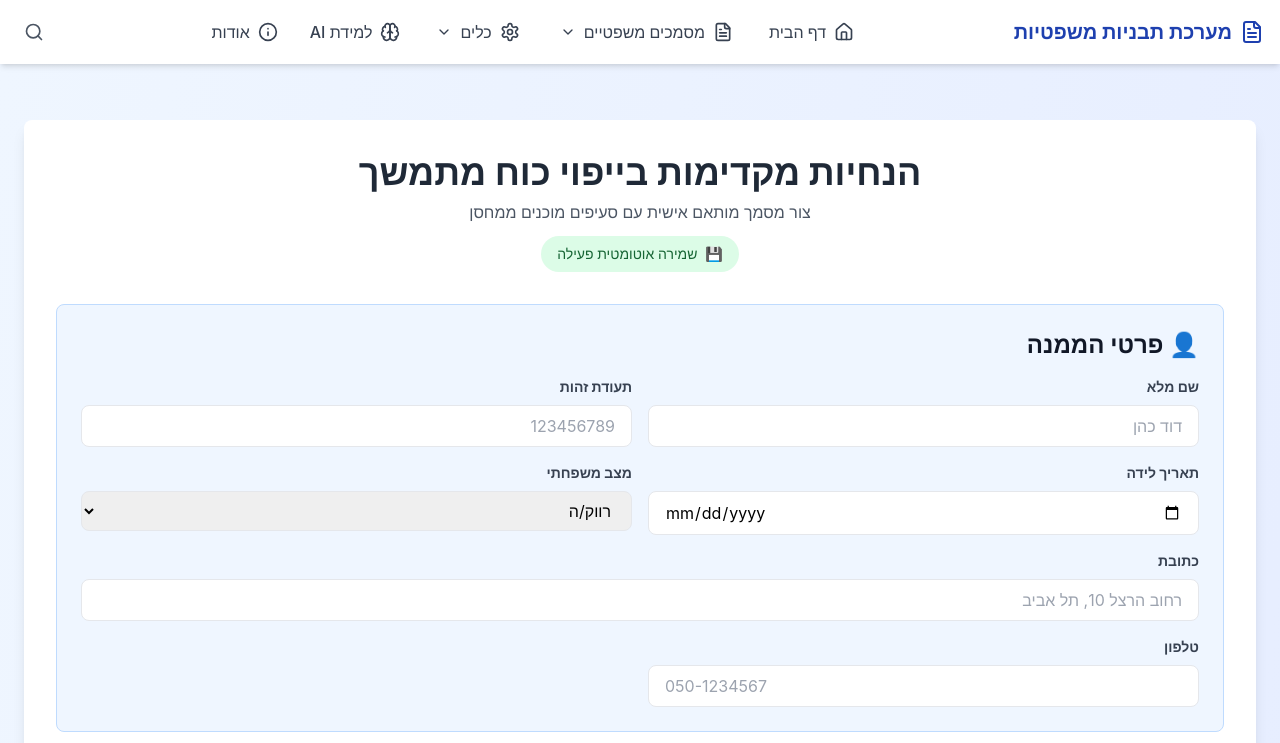
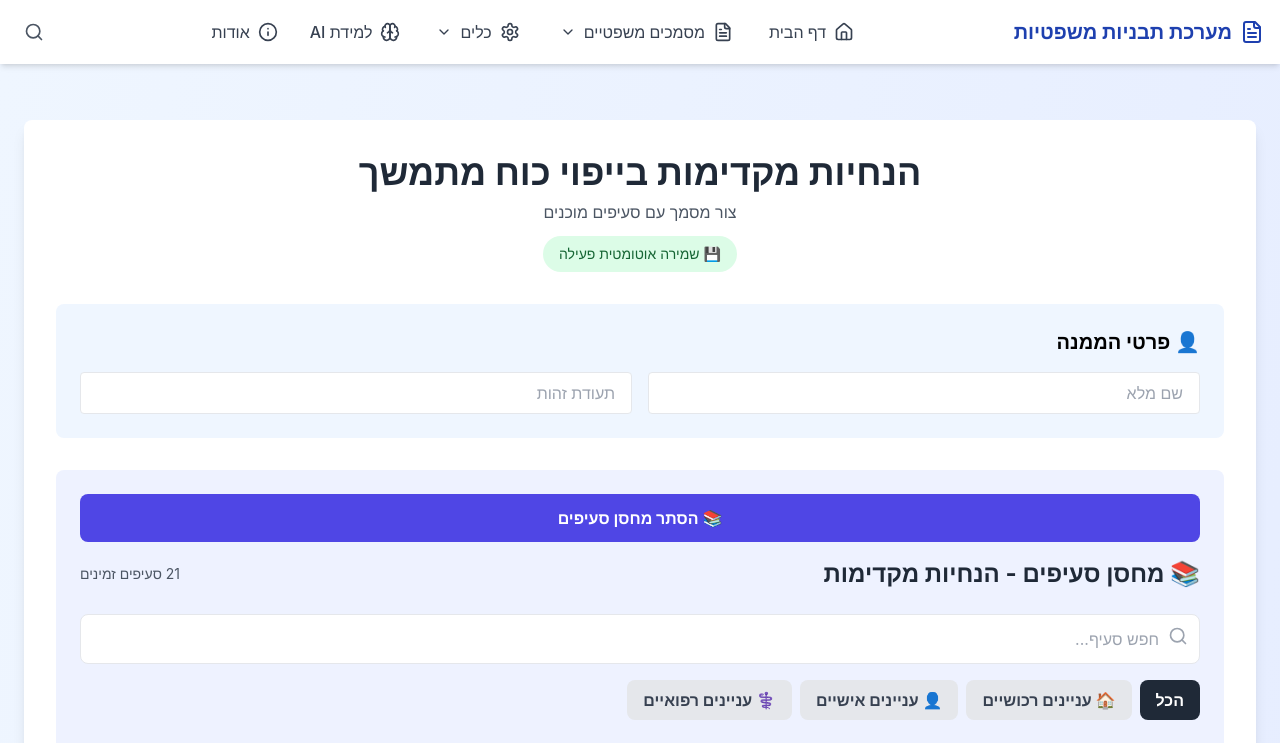
Before and after one commit to liatbenshai/legal-templates-clean-2.0, a Next.js app: page /documents/advance-directives in a window 1280 px wide. Shown: the top 743 px of the page. Built offline with nearby package versions, Linux system fonts and the light colour scheme.

Commit message:
Fix: Use clean version without TypeScript errors

```diff
--- a/app/documents/advance-directives/page.tsx
+++ b/app/documents/advance-directives/page.tsx
@@ -1,11 +1,11 @@
 'use client';
 
-import AdvanceDirectivesDocument from '@/components/AdvanceDirectivesDocument';
+import AdvanceDirectivesDocumentClean from '@/components/AdvanceDirectivesDocumentClean';
 
 export default function AdvanceDirectivesPage() {
   return (
     <div className="min-h-screen bg-gradient-to-br from-blue-50 to-indigo-100 py-8">
-      <AdvanceDirectivesDocument />
+      <AdvanceDirectivesDocumentClean />
     </div>
   );
 }
--- /dev/null
+++ b/components/AdvanceDirectivesDocumentClean.tsx
@@ -0,0 +1,156 @@
+'use client';
+
+import { useState, useEffect } from 'react';
+import AdvanceDirectivesWarehouse from './AdvanceDirectivesWarehouse';
+
+interface Attorney {
+  fullName: string;
+  idNumber: string;
+  relationship: string;
+  address: string;
+  phone: string;
+  gender: 'male' | 'female';
+}
+
+interface CustomSection {
+  title: string;
+  content: string;
+}
+
+export default function AdvanceDirectivesDocumentClean() {
+  const [principal, setPrincipal] = useState({
+    fullName: '',
+    idNumber: '',
+    birthDate: '',
+    address: '',
+    phone: '',
+    maritalStatus: 'single' as const
+  });
+
+  const [attorneys, setAttorneys] = useState<Attorney[]>([{
+    fullName: '',
+    idNumber: '',
+    relationship: '',
+    address: '',
+    phone: '',
+    gender: 'male'
+  }]);
+
+  const [customSections, setCustomSections] = useState<CustomSection[]>([]);
+  const [showWarehouse, setShowWarehouse] = useState(true);
+
+  // שמירה אוטומטית
+  useEffect(() => {
+    const saved = localStorage.getItem('advanceDirectivesDraft');
+    if (saved) {
+      try {
+        const data = JSON.parse(saved);
+        if (data.principal) setPrincipal(data.principal);
+        if (data.attorneys) setAttorneys(data.attorneys);
+        if (data.sections) setCustomSections(data.sections);
+      } catch (e) {
+        console.error('Error loading:', e);
+      }
+    }
+  }, []);
+
+  useEffect(() => {
+    localStorage.setItem('advanceDirectivesDraft', JSON.stringify({
+      principal,
+      attorneys,
+      sections: customSections,
+      lastSaved: new Date().toISOString()
+    }));
+  }, [principal, attorneys, customSections]);
+
+  return (
+    <div className="max-w-7xl mx-auto p-6" dir="rtl">
+      <div className="bg-white rounded-lg shadow-lg p-8">
+        <div className="text-center mb-8">
+          <h1 className="text-4xl font-bold text-gray-800 mb-2">
+            הנחיות מקדימות בייפוי כוח מתמשך
+          </h1>
+          <p className="text-gray-600">צור מסמך עם סעיפים מוכנים</p>
+          <div className="mt-3 inline-flex items-center gap-2 px-4 py-2 bg-green-100 text-green-800 rounded-full text-sm">
+            <span>💾 שמירה אוטומטית פעילה</span>
+          </div>
+        </div>
+
+        {/* פרטי ממנה */}
+        <section className="bg-blue-50 p-6 rounded-lg mb-8">
+          <h2 className="text-xl font-bold mb-4">👤 פרטי הממנה</h2>
+          <div className="grid grid-cols-2 gap-4">
+            <input
+              type="text"
+              value={principal.fullName}
+              onChange={(e) => setPrincipal({...principal, fullName: e.target.value})}
+              className="px-4 py-2 border rounded"
+              placeholder="שם מלא"
+            />
+            <input
+              type="text"
+              value={principal.idNumber}
+              onChange={(e) => setPrincipal({...principal, idNumber: e.target.value})}
+              className="px-4 py-2 border rounded"
+              placeholder="תעודת זהות"
+            />
+          </div>
+        </section>
+
+        {/* מחסן */}
+        <section className="bg-indigo-50 p-6 rounded-lg">
+          <button
+            onClick={() => setShowWarehouse(!showWarehouse)}
+            className="w-full mb-4 px-4 py-3 bg-indigo-600 text-white rounded-lg font-bold"
+          >
+            📚 {showWarehouse ? 'הסתר' : 'הצג'} מחסן סעיפים
+          </button>
+
+          {showWarehouse && (
+            <AdvanceDirectivesWarehouse
+              onAddSection={(content: string, title: string) => {
+                setCustomSections([...customSections, { title, content }]);
+              }}
+              attorneyGender={attorneys[0]?.gender || 'male'}
+            />
+          )}
+        </section>
+
+        {/* סעיפים שנוספו */}
+        {customSections.length > 0 && (
+          <section className="bg-yellow-50 p-6 rounded-lg mt-8">
+            <h2 className="text-xl font-bold mb-4">
+              ✅ סעיפים במסמך ({customSections.length})
+            </h2>
+            {customSections.map((section, index) => (
+              <div key={index} className="bg-white p-4 rounded-lg border mb-3">
+                <div className="flex justify-between">
+                  <div className="flex-1">
+                    <h4 className="font-bold mb-2">{section.title}</h4>
+                    <div className="text-sm whitespace-pre-wrap text-gray-700">
+                      {section.content}
+                    </div>
+                  </div>
+                  <div className="mr-4 flex gap-2">
+                    <button
+                      onClick={() => alert('✨ AI - תכונה זו תהיה זמינה בקרוב!\n\nכרגע תוכלי לערוך את הטקסט ידנית.')}
+                      className="px-3 py-1 border border-purple-300 rounded text-purple-600 hover:bg-purple-50 text-sm"
+                    >
+                      ✨ AI
+                    </button>
+                    <button
+                      onClick={() => setCustomSections(customSections.filter((_, i) => i !== index))}
+                      className="text-red-600 hover:text-red-800"
+                    >
+                      🗑️
+                    </button>
+                  </div>
+                </div>
+              </div>
+            ))}
+          </section>
+        )}
+      </div>
+    </div>
+  );
+}
```
Also changed, not shown: 1 other file (tests, documents, lock files or other folders).
